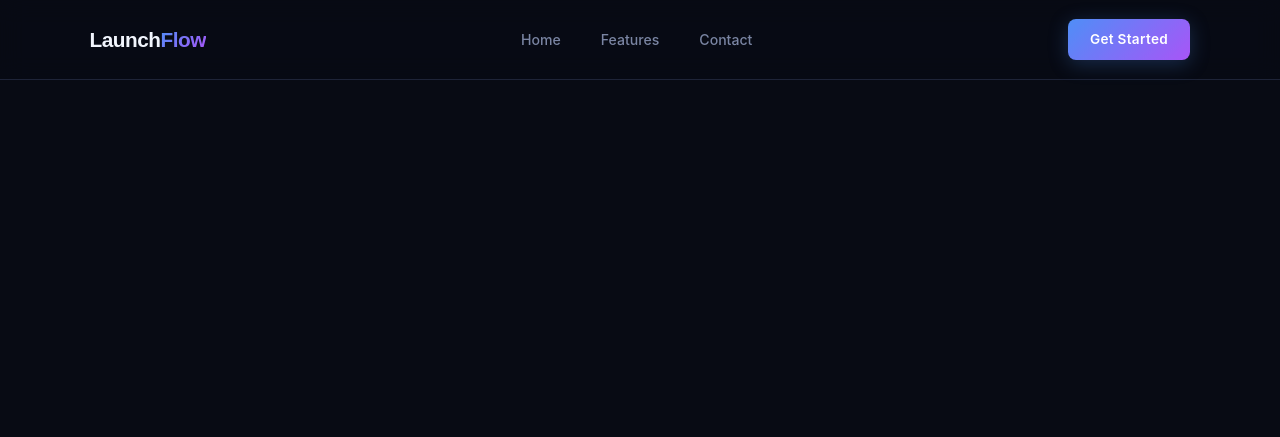
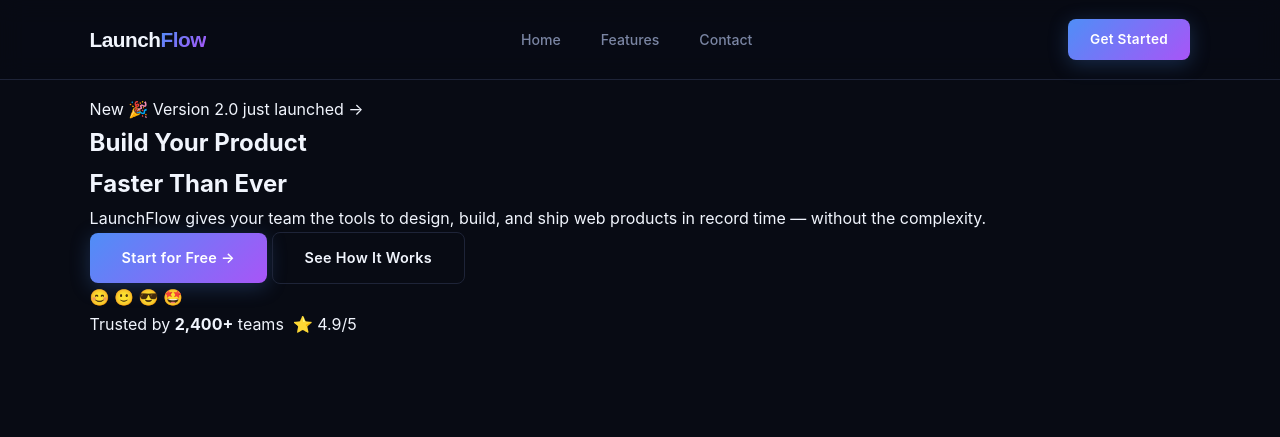
Before and after one commit to RimsahKOusar/synent-task2-ResponsiveLandingPage-Rimsha, a plain HTML site: page index.html in a window 1280 px wide. Drawn offline with Linux system fonts and the light colour scheme.

Commit message:
Hero section — the full-screen opening of the page.

```diff
--- a/index.html
+++ b/index.html
@@ -8,6 +8,7 @@
     <link rel="stylesheet" href="css/variables.css" />
     <link rel="stylesheet" href="css/base.css" />
     <link rel="stylesheet" href="css/navbar.css" />
+    <link rel="stylesheet" href="css/hero.css" />
 </head>
 <body>
     <!--
@@ -36,5 +37,69 @@
 
 </nav>
 
+<!--
+  sections/hero.html
+  PURPOSE : Hero section — the full-screen opening of the page.
+            Contains an announcement pill, headline, subtext,
+            two CTA buttons, and a social proof bar.
+  LINKED CSS : css/hero.css
+-->
+
+<!-- id="hero" is linked by nav href="#hero" -->
+<section id="hero">
+
+  <div class="hero-inner">
+
+    <!-- ANNOUNCEMENT PILL: Small clickable badge above the headline -->
+    <!-- ✏️ CHANGE: Update text to match your product announcement -->
+    <div class="hero-pill">
+      <span class="badge">New</span>
+      🎉 Version 2.0 just launched &rarr;
+    </div>
+
+    <!-- MAIN HEADLINE: The biggest, most important text on the page -->
+    <!-- ✏️ CHANGE: Write a compelling one-liner for your product -->
+    <!-- The <span class="gradient-text"> makes those words blue-to-purple -->
+    <h1 class="hero-heading">
+      Build Your Product<br>
+      <span class="gradient-text">Faster Than Ever</span>
+    </h1>
+
+    <!-- SUBTEXT: 1-2 sentences expanding on the headline -->
+    <!-- ✏️ CHANGE: Describe what your product does -->
+    <p class="hero-sub">
+      LaunchFlow gives your team the tools to design, build, and ship
+      web products in record time — without the complexity.
+    </p>
+
+    <!-- CTA BUTTONS: Two actions — primary and secondary -->
+    <!-- ✏️ CHANGE: Update button text and href links -->
+    <div class="hero-buttons">
+      <a href="#features" class="btn btn-primary">
+        Start for Free &rarr;
+      </a>
+      <a href="#features" class="btn btn-outline">
+        See How It Works
+      </a>
+    </div>
+
+    <!-- SOCIAL PROOF: Avatars + rating to build visitor trust -->
+    <!-- ✏️ CHANGE: Update number and rating text -->
+    <div class="hero-proof">
+      <!-- Stacked avatar circles (emoji stand-ins for user photos) -->
+      <div class="proof-avatars">
+        <span>😊</span>
+        <span>🙂</span>
+        <span>😎</span>
+        <span>🤩</span>
+      </div>
+      <!-- Trust text next to the avatars -->
+      <span>Trusted by <strong>2,400+</strong> teams &nbsp;⭐ 4.9/5</span>
+    </div>
+
+  </div>
+
+</section>
+
 </body>
 </html>
```
